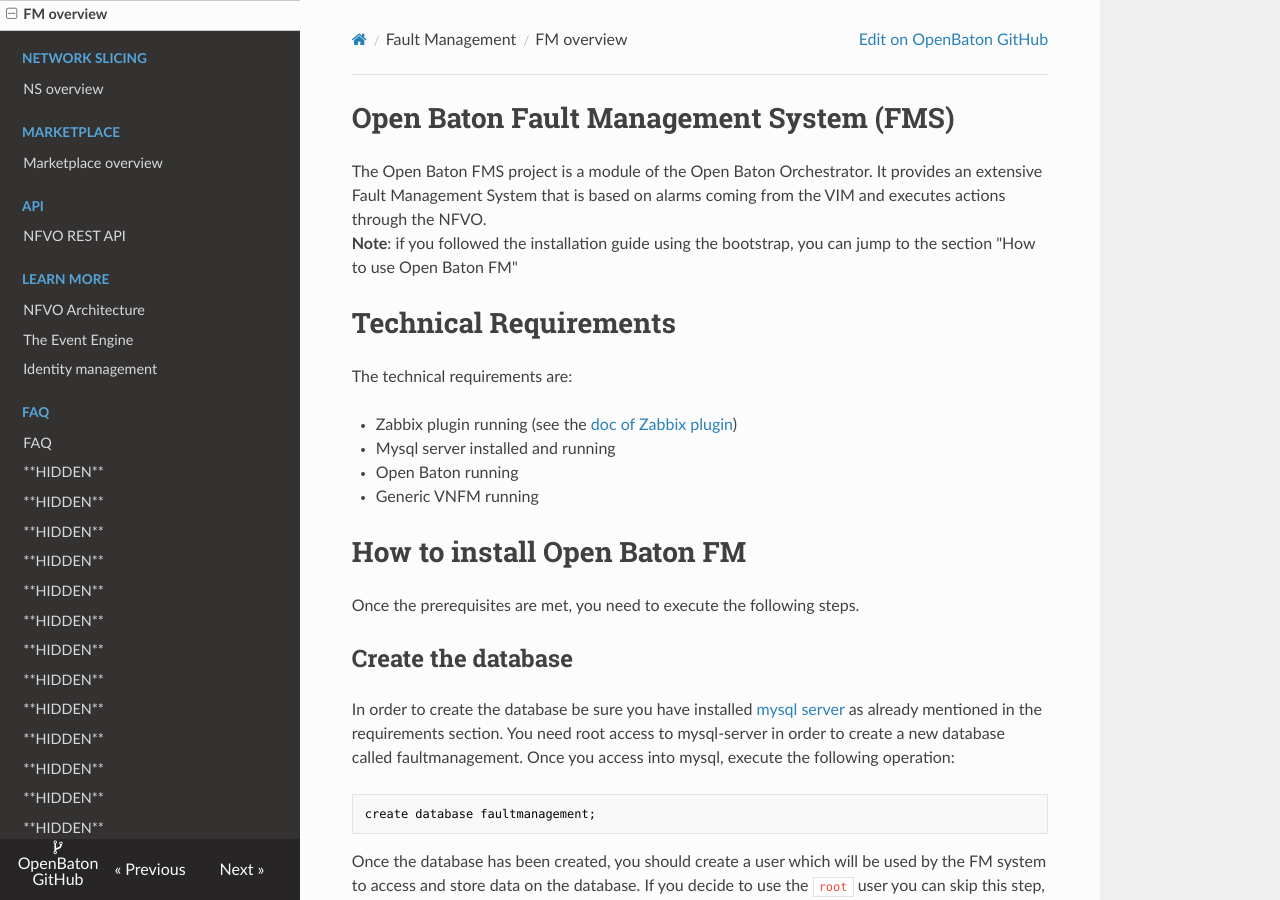
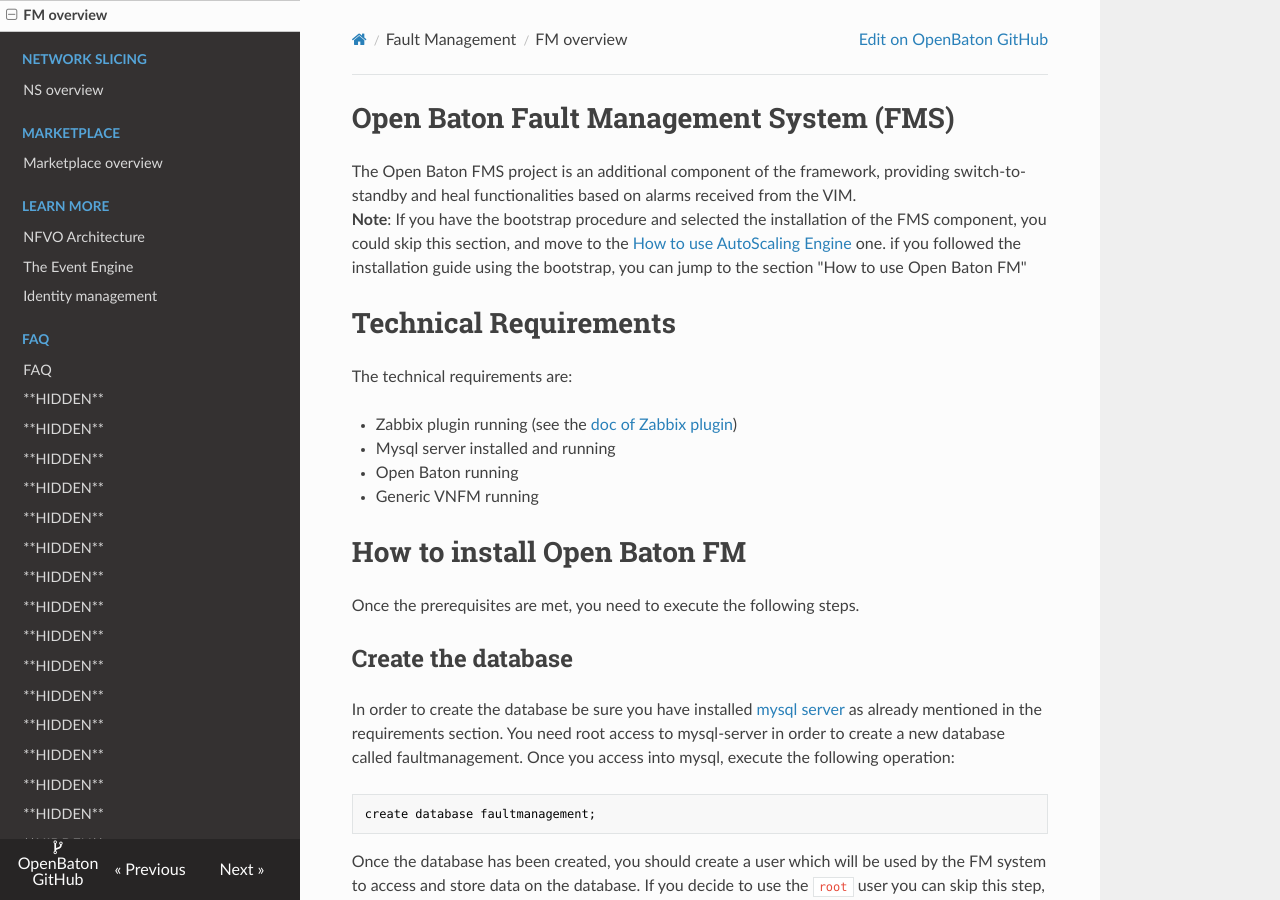
Before and after one commit to openbaton/docs, an MkDocs documentation site: the page built from docs/fault-management.md, in a window 1280 px wide and 900 px high. Built offline with MkDocs 1.6.1, drawn with Linux system fonts in a browser that asks for light colours; nearby versions of some CDN libraries; old or Windows-style settings are respelled for this version of MkDocs; some of the changed text lies outside the part shown.

Commit message:
imp: minor changes on ase and fms pages

````diff
--- a/docs/fault-management.md
+++ b/docs/fault-management.md
@@ -1,7 +1,8 @@
 # Open Baton Fault Management System (FMS)
-The Open Baton FMS project is a module of the Open Baton Orchestrator.
-It provides an extensive Fault Management System that is based on alarms coming from the VIM and executes actions through the NFVO.
-**Note**: if you followed the installation guide using the bootstrap, you can jump to the section "How to use Open Baton FM"
+The Open Baton FMS project is an additional component of the framework, providing switch-to-standby and heal functionalities
+based on alarms received from the VIM.
+**Note**: If you have the bootstrap procedure and selected the installation of the FMS component, you could skip this section, and move to the [How to use AutoScaling Engine](#how-to) one.
+if you followed the installation guide using the bootstrap, you can jump to the section "How to use Open Baton FM"
 
 # Technical Requirements
 
@@ -92,9 +93,10 @@
 ./fm-system.sh compile start
 ```
 
-# How to use Open Baton FM
+# <a name="how-to"> How to use the FMS
 
-Open Baton FM is a rule-driven tool. The rules define when to generate an alarm and how to react. The rule for generating the alarm is called fault management policy (see the next section).
+Open Baton FM is a rule-driven tool. The rules define when to generate an alarm and how to react.
+The rule for generating the alarm is called fault management policy (see the next section).
 The rule for defining how to react upon alarms is a Drools Rule. Once such rules are in place, Open Baton FM follows the following workflow.
 
 ![Fault management system use case][fault-management-system-use-case]
--- a/mkdocs.yml
+++ b/mkdocs.yml
@@ -23,6 +23,7 @@
 - ['nfvo-how-to-use-gui.md', 'User Tools', 'Dashboard']
 - ['nfvo-how-to-use-cli.md', 'User Tools', 'CLI']
 - ['nfvo-sdk.md', 'User Tools', 'Open Baton SDKs']
+- ['api.md', 'User Tools', 'NFVO REST APIs']
 - ['vim-driver.md', 'VIM Drivers', 'VIM Driver Overview']
 - ['openstack-driver.md', 'VIM Drivers', 'OpenStack VIM Driver']
 - ['test-driver.md', 'VIM Drivers', 'Test VIM Driver']
@@ -38,7 +39,6 @@
 - ['fault-management.md', 'Fault Management', 'FM overview']
 - ['network-slicing.md', 'Network Slicing', 'NS overview']
 - ['marketplace.md', 'Marketplace', 'Marketplace overview']
-- ['api.md', 'API', 'NFVO REST API']
 - ['nfvo-architecture.md', 'Learn More', 'NFVO Architecture']
 - ['how-to-register-event.md', 'Learn More','The Event Engine']
 - ['security.md', 'Learn More', 'Identity management']
````
Also changed, not shown: docs/autoscaling.md (+5 -4 lines).
